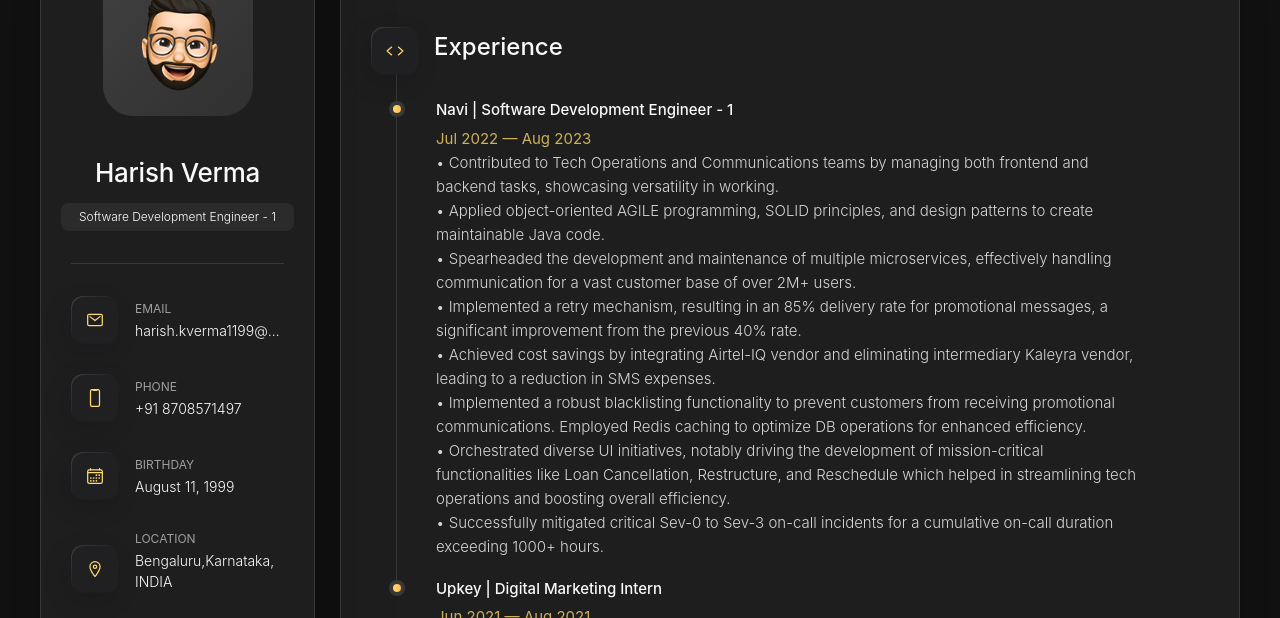
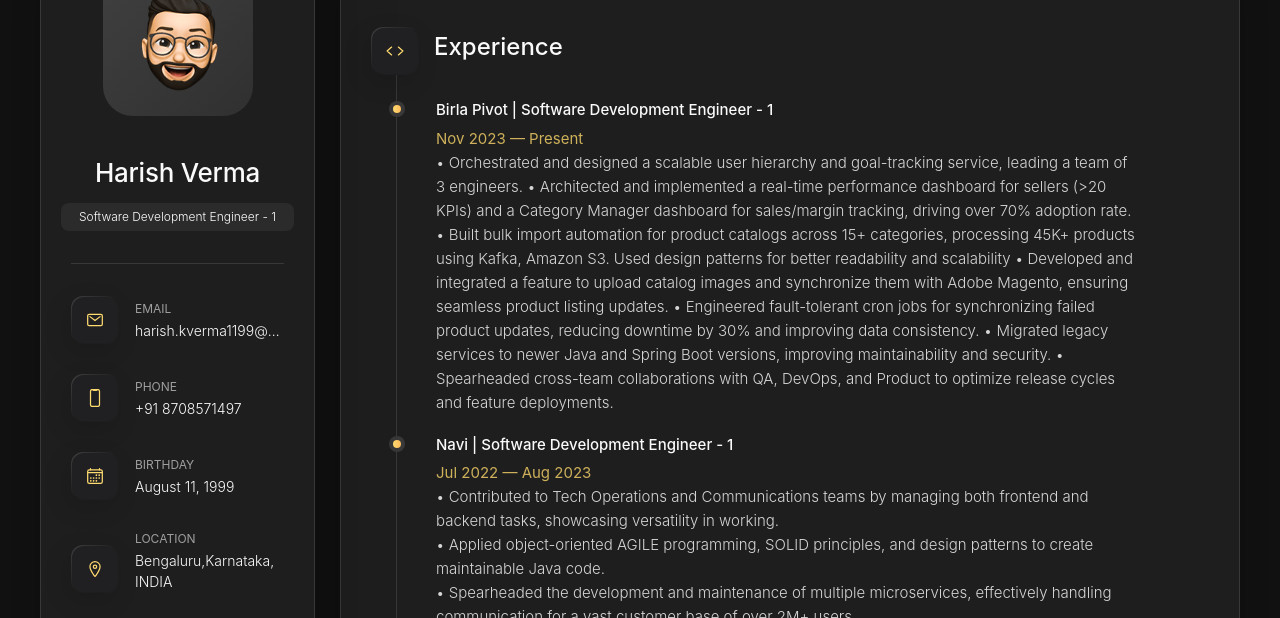
Before and after one commit to harishkv11/harish-website, a plain HTML site: page index.html in a window 1280 px wide. Both pictures are taken after a click on the button "Experience". Shown: the part 152-770 px from the top of the page. Drawn offline with nearby package versions, Linux system fonts and the light colour scheme.

Commit message:
Update index.html

```diff
--- a/index.html
+++ b/index.html
@@ -212,15 +212,12 @@
         </header>
 
         <section class="about-text">
-          <h2>Professional Experience</h2>
-<h3>Software Development Engineer - 1 at Birla Pivot (Aditya Birla Group)</h3>
 <p>With <strong>over 2 years of experience</strong> in <strong>backend development and system architecture</strong>, I have contributed to <strong>high-scale microservices</strong> and <strong>cloud-native solutions</strong>. My expertise includes <strong>Java, Spring Boot, Kafka, AWS, Redis, and PostgreSQL</strong>.</p>
 <ul>
     <li>Developing scalable services, optimizing product catalog management, and designing fault-tolerant cron jobs.</li>
     <li>Leading a team of engineers and migrating legacy services to newer frameworks for improved reliability.</li>
 </ul>
 
-<h3>Software Development Engineer - 1 at Navi</h3>
 <ul>
     <li>Developed and optimized <strong>high-traffic microservices</strong> serving <strong>2M+ customers</strong>.</li>
     <li>Improved communication delivery rates, reduced operational costs by <strong>18%</strong>, and enhanced system monitoring.</li>
@@ -549,6 +546,28 @@
           </div>
 
           <ol class="timeline-list">
+             <li class="timeline-item">
+
+              <h4 class="h4 timeline-item-title">Birla Pivot | Software Development Engineer - 1</h4>
+
+              <span>Nov 2023 — Present</span>
+
+              <p class="timeline-text">
+               • Orchestrated and designed a scalable user hierarchy and goal-tracking service, leading a team of 3 engineers.
+• Architected and implemented a real-time performance dashboard for sellers (>20 KPIs) and a Category Manager
+dashboard for sales/margin tracking, driving over 70% adoption rate.
+• Built bulk import automation for product catalogs across 15+ categories, processing 45K+ products using Kafka,
+Amazon S3. Used design patterns for better readability and scalability
+• Developed and integrated a feature to upload catalog images and synchronize them with Adobe Magento, ensuring
+seamless product listing updates.
+• Engineered fault-tolerant cron jobs for synchronizing failed product updates, reducing downtime by 30% and
+improving data consistency.
+• Migrated legacy services to newer Java and Spring Boot versions, improving maintainability and security.
+• Spearheaded cross-team collaborations with QA, DevOps, and Product to optimize release cycles and feature
+deployments.
+              </p>
+
+            </li>
 
             <li class="timeline-item">
 
```
